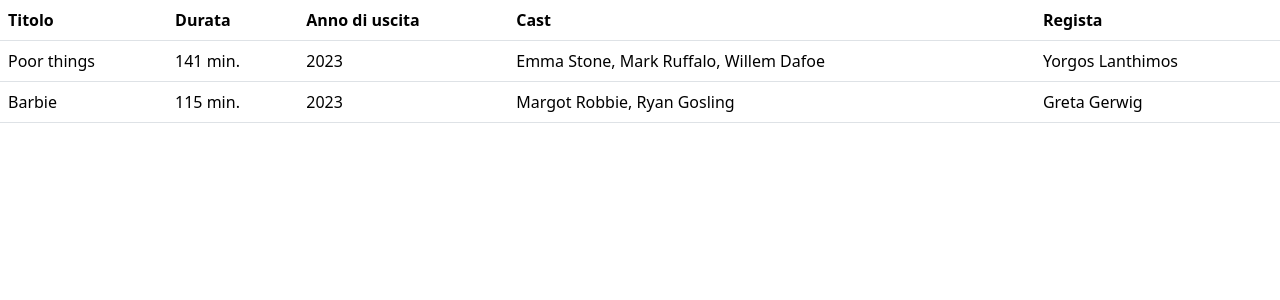
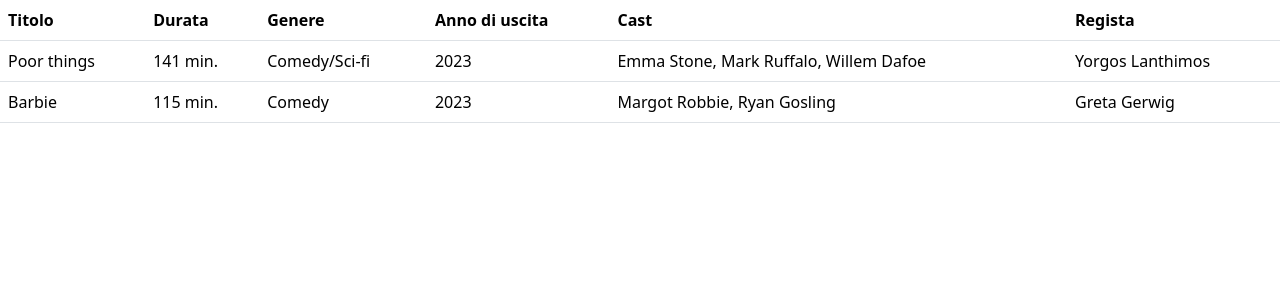
Before and after one commit to mariasolegallina/php-oop-1, a PHP site: page / in a window 1280 px wide. Shown: the top 300 px of the page. Run offline with PHP 8.4, Linux system fonts and the light colour scheme.

Commit message:
add - genre in each movie

```diff
--- a/Models/Movie.php
+++ b/Models/Movie.php
@@ -3,14 +3,16 @@ class Movie
 {
     public $title;
     public $duration;
+    public $genre;
     public $year;
     public $cast;
     public $director;
 
-    function __construct($_title, $_duration, $_year, $_cast, $_director)
+    function __construct($_title, $_duration, $_genre, $_year, $_cast, $_director)
     {
         $this->title = $_title;
         $this->duration = $_duration;
+        $this->genre = $_genre;
         $this->year = $_year;
         $this->cast = $_cast;
         $this->director = $_director;
--- a/db.php
+++ b/db.php
@@ -2,8 +2,8 @@
 require './Models/Movie.php';
 
 // instances of Movie
-$movie1 = new Movie("Poor things", 141, 2023, "Emma Stone, Mark Ruffalo, Willem Dafoe", "Yorgos Lanthimos");
-$movie2 = new Movie("Barbie", 115, 2023, "Margot Robbie, Ryan Gosling", "Greta Gerwig");
+$movie1 = new Movie("Poor things", 141, "Comedy/Sci-fi", 2023, "Emma Stone, Mark Ruffalo, Willem Dafoe", "Yorgos Lanthimos");
+$movie2 = new Movie("Barbie", 115, "Comedy", 2023, "Margot Robbie, Ryan Gosling", "Greta Gerwig");
 
 // movies array
 $movies = [$movie1, $movie2];
--- a/index.php
+++ b/index.php
@@ -22,6 +22,7 @@ require 'db.php';
             <tr>
                 <th scope="col">Titolo</th>
                 <th scope="col">Durata</th>
+                <th scope="col">Genere</th>
                 <th scope="col">Anno di uscita</th>
                 <th scope="col">Cast</th>
                 <th scope="col">Regista</th>
@@ -34,6 +35,7 @@ require 'db.php';
                     <tr>
                         <td>" . $movie->title . "</td>
                         <td>" . $movie->duration . " min.</td>
+                        <td>" . $movie->genre . "</td>
                         <td>" . $movie->year . "</td>
                         <td>" . $movie->cast . "</td>
                         <td>" . $movie->director . "</td>
```
